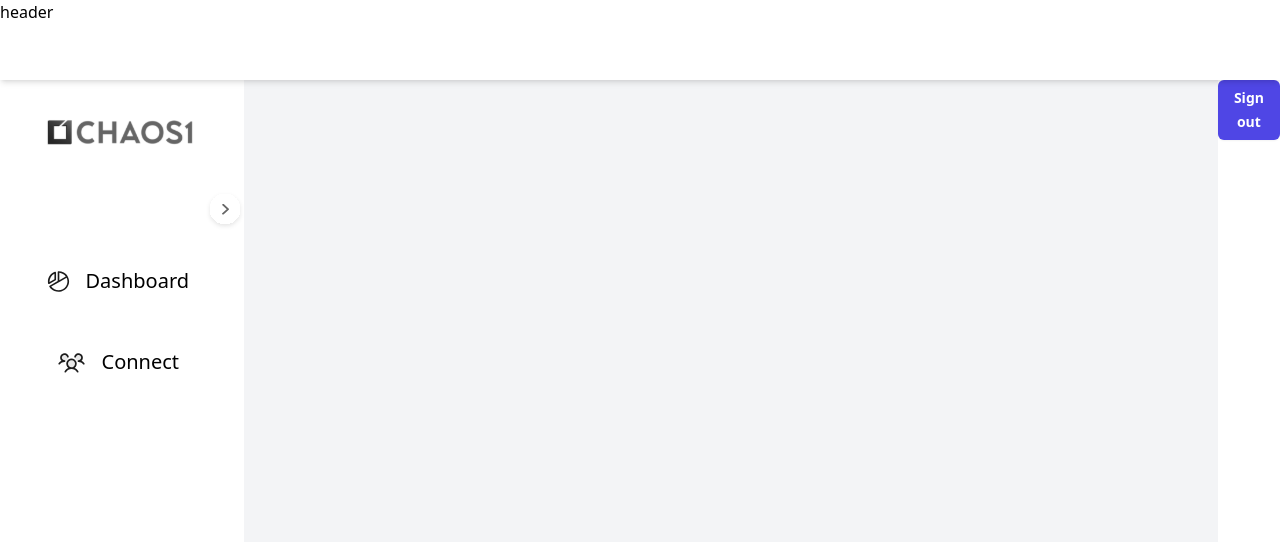
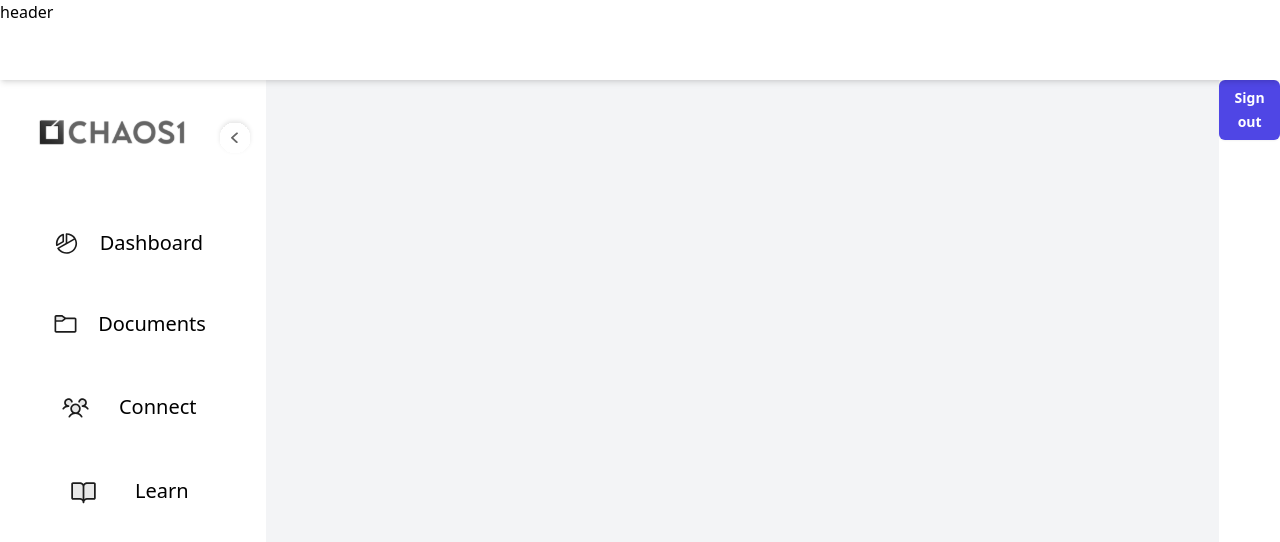
Before and after one commit to mtdoan/EURECAx, a React (Create React App) app in the folder front-end/: page / in a window 1280 px wide. Shown: the top 542 px of the page. Built offline with nearby package versions, Linux system fonts and the light colour scheme; sample sign-in values are in the browser's storage.

Commit message:
resizing Sidebar added

```diff
--- a/front-end/src/components/dashboard/hambugerMenu.jsx
+++ b/front-end/src/components/dashboard/hambugerMenu.jsx
@@ -1,7 +1,8 @@
 import './hamburgerMenu.css'
+import React, { useState } from 'react';
+import { useNavigate } from 'react-router-dom'
 
-
-
+//Assets
 import Choas1Icon from './assets/choas1Icon'
 import Choas1IconFull from './assets/choas1__logo--full'
 import ConnectIcon from './assets/connectIcon'
@@ -9,11 +10,6 @@ import DashboardIcon from './assets/dashboardIcon'
 import ResizeMenuButton from './assets/resizeMenuButton'
 import DocumentsIcon from './assets/documentsIcon'
 import LearnIcon from './assets/learnIcon'
-
-
-import { useNavigate } from 'react-router-dom'
-
-// import { useNavigate } from "react-router-dom";
 
 
 
@@ -43,51 +39,113 @@ const HamburgerMenu = () => {
 
 
 
-	return (
-		<>
-			<div className="w-1/4 h-full">
+	document.addEventListener("click", function() {
+		const resizeButton = document.getElementById("resizeButton");
 
 
+		resizeButton.addEventListener("click", function() {
+			const sideBarSize = document.querySelectorAll(".menu");
+			const menuItem= document.querySelectorAll(".menu__item");
+			const menuItemName = document.querySelectorAll(".menu__item--name");
+			const resizeButton = document.querySelectorAll(".resizeButton");
 
-					<div className="logo__container">
-						<figure className="logo__container--holder">
-							<Choas1IconFull />
-						</figure>
-					</div>
 
-					<button className="resizeButton--container" id="expand-button">
-						<ResizeMenuButton/>
-					</button>
+			sideBarSize.forEach(function(element) {
+				element.classList.toggle("collapsed__menu");
+			});
 
-				<div className="container">
+
+			menuItem.forEach(function(element) {
+			element.classList.toggle("menu__item--after");
+			});
+
+			menuItemName.forEach(function(element) {
+			element.classList.toggle("menu__item--name--remove");
+			  });
+
+			resizeButton.forEach(function(element) {
+			element.classList.toggle("resizeButton--after");
+			  });
+
+		});
+
+		});
 
 
 
 
+
+
+	// Get references to the button and the target element
+
+
+
+	return (
+		<>
+			<div  id="menu" className="menu" >
+
+					<div className="logo__container">
+						<figure className="logo__container--holder">
+							<Choas1IconFull id="logo" className="full__logo" />
+						</figure>
+						<button id="resizeButton" className="resizeButton--container" >
+							<ResizeMenuButton className="resizeButton" />
+						</button>
+					</div>
+
+
+				<div className="container">
+
 					<div className="menu__item--container">
-							<div className='menu__item'
+							<div
+							className='menu__item'
 							type="button"
 							onClick={(e) => openPage(e)}
 							>
 										<figure className="menu__item--svg-container">
 											<DashboardIcon className="menu__item--svg" />
 										</figure>
-
 										<p className="menu__item--name">Dashboard</p>
 							</div>
 					</div>
 					<div className="menu__item--container">
-							<div className='menu__item'
+							<div
+							className='menu__item'
+							type="button"
+							onClick={(e) => openPage(e)}
+							>
+										<figure className="menu__item--svg-container">
+											<DocumentsIcon className="menu__item--svg" />
+										</figure>
+										<p className="menu__item--name">Documents</p>
+							</div>
+					</div>
+					<div className="menu__item--container">
+							<div
+							className='menu__item'
 							type="button"
 							onClick={(e) => openPage(e)}
 							>
 										<figure className="menu__item--svg-container">
 											<ConnectIcon className="menu__item--svg" />
 										</figure>
-
 										<p className="menu__item--name">Connect</p>
 							</div>
 					</div>
+					<div className="menu__item--container">
+							<div
+							className='menu__item'
+							type="button"
+							onClick={(e) => openPage(e)}
+							>
+										<figure className="menu__item--svg-container">
+											<LearnIcon className="menu__item--svg" />
+										</figure>
+										<p className="menu__item--name">Learn</p>
+							</div>
+					</div>
+
+
 
 
 
@@ -98,4 +156,6 @@ const HamburgerMenu = () => {
 	)
 }
 
+
+
 export default HamburgerMenu
--- a/front-end/src/components/dashboard/hamburgerMenu.css
+++ b/front-end/src/components/dashboard/hamburgerMenu.css
@@ -15,10 +15,6 @@
     padding: 12px;
     color: black;
 
-    /* position: absolute; */
-    top: 0;
-    left: -100px; /* Initial width */
-    width: 100px; /* Initial width */
 
 }
 
@@ -37,6 +33,16 @@
     padding: 12px;
 }
 
+.full__logo{
+
+}
+
+.half__logo{
+
+}
+
+
+
 /* Menu Items  */
 .menu__items{
 
@@ -44,11 +50,11 @@
 
 .menu__item--container{
     padding: 12px;
-
 }
 
 
 .menu__item{
+    width: 200px;
     display: flex;
     align-items: center;
     justify-content: space-evenly;
@@ -57,7 +63,22 @@
 }
 
 .menu__item:hover{
+    cursor: pointer;
+    background-color: #f3f4f6;
+    border-radius: 9px;
 
+}
+
+.menu__item--after{
+    width: 50px;
+    display: flex;
+    align-items: center;
+    justify-content: space-evenly;
+    padding: 12px;
+
+}
+
+.menu__item--after:hover{
     cursor: pointer;
     background-color: #f3f4f6;
     border-radius: 9px;
@@ -65,16 +86,15 @@
 }
 
 
+
+
 .menu__item--svg-container{
 
+}
 
-}
 .menu__item--svg{
     padding: 4px;
 }
-
-
-
 
 .menu__item--name{
     padding: 0 12px;
@@ -82,33 +102,31 @@
 }
 
 
-/* RESIZING MENU  */
+.menu__item--name--remove{
+    display: none;
+}
+
+.resizeButton{
+    transform: rotate(180deg);
+}
+.resizeButton--after{
+    transform: rotate(0deg);
+}
 
 .resizeButton--container{
+
     display: flex;
     justify-content: flex-end;
     align-items: center;
     width: 100%;
-    padding: 0 0 0 50px;
+    height: 50px;
+    /* padding: 0 0 0 50px; */
 }
 
 
-
-
-.collapsed {
-    left: -200px;
+.menu{
+    max-width: 300px;
 }
-
-.expanded {
-    left: 0;
+.collapsed__menu{
+    max-width: 100px;
 }
-
-
-@media (max-width: 500px){
-    .menu__item--name{
-        display: none;
-    }
-    .menu__item{
-        max-width: 55px;
-    }
-}
```
Also changed, not shown: front-end/src/components/dashboard/assets/choas1Icon.js.
